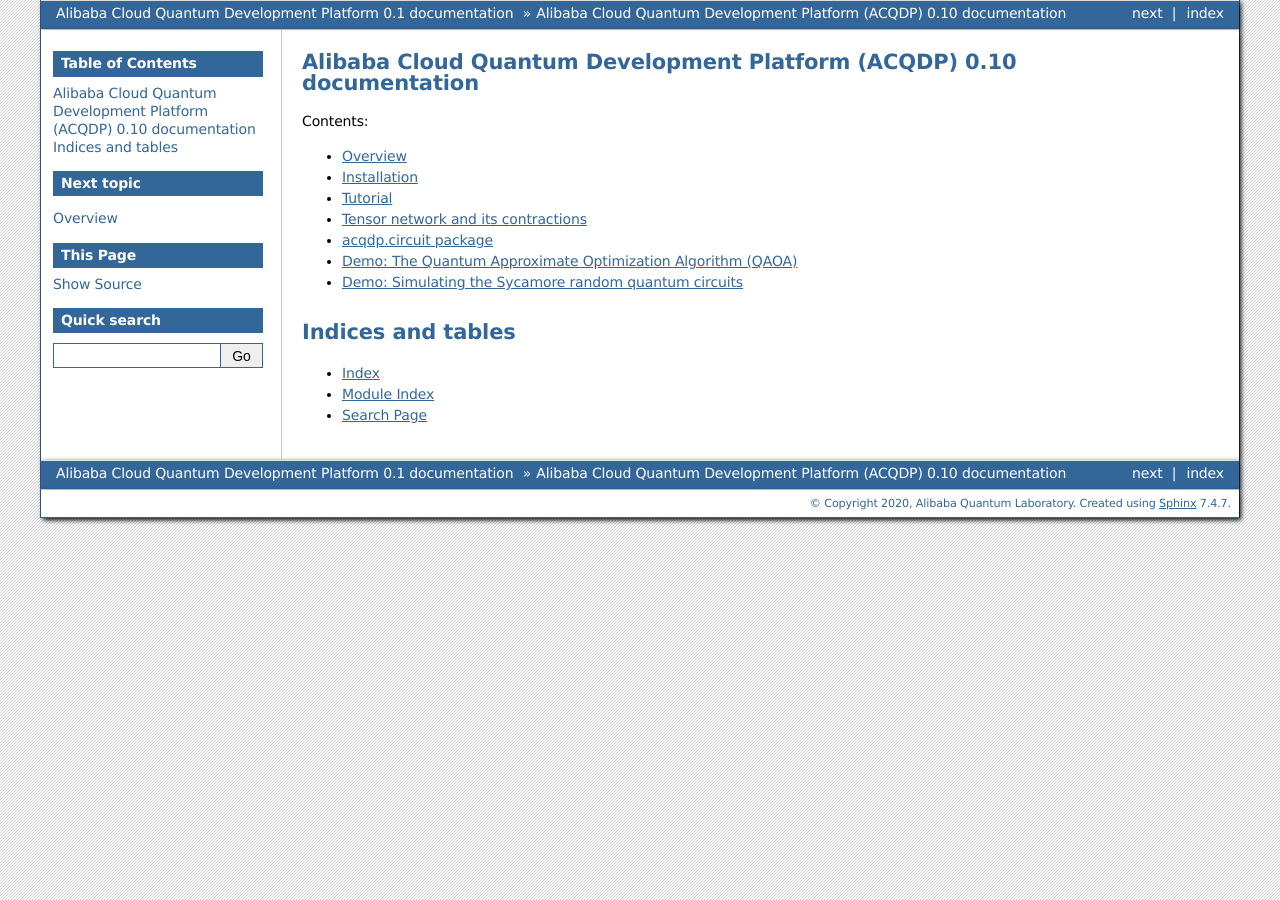
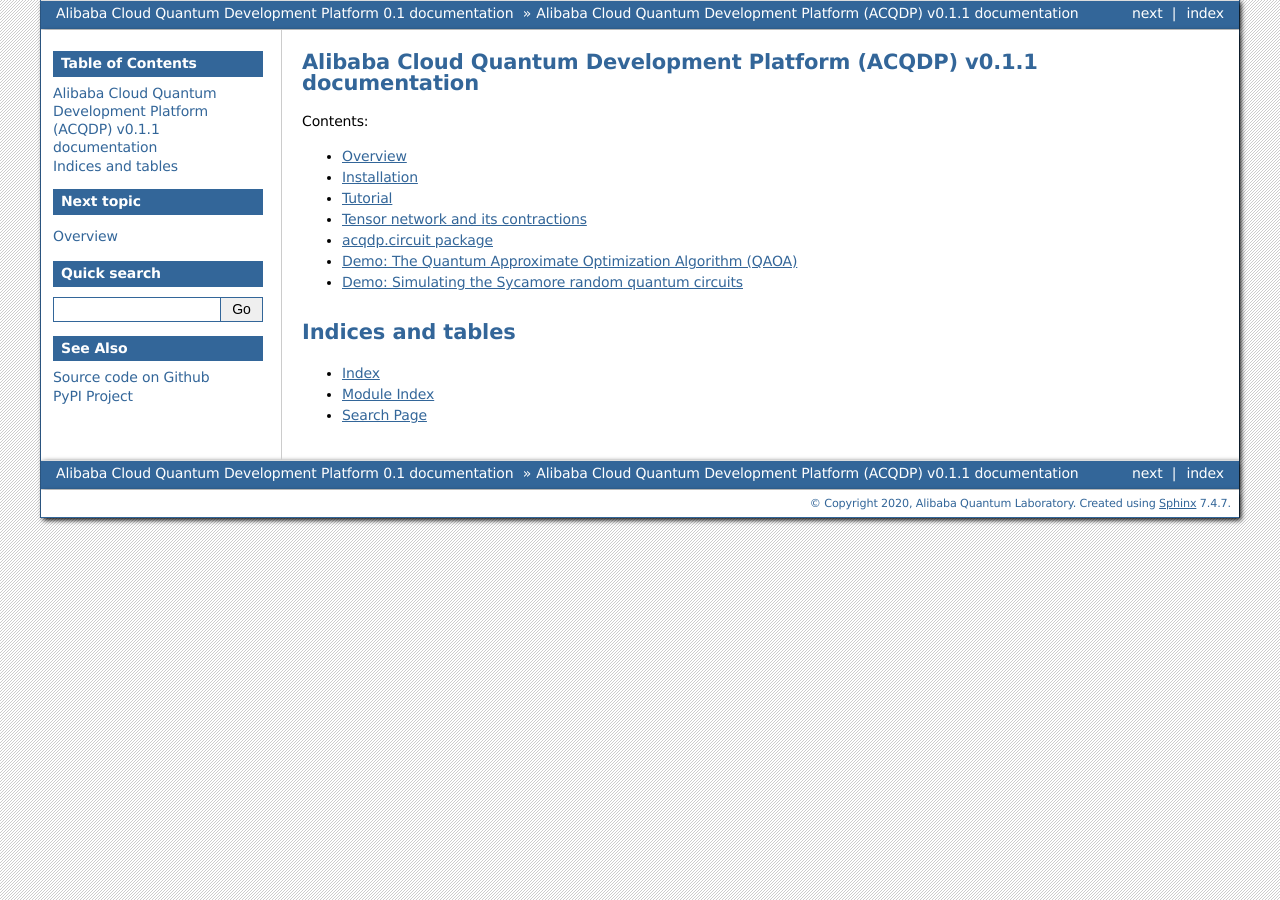
Before and after one commit to alibaba/acqdp, a Sphinx documentation site: the page built from docsource/source/index.rst, in a window 1280 px wide. Built offline with Sphinx 7.4.7, drawn with Linux system fonts in a browser that asks for light colours.

Commit message:
Modify sphinx to include 'see also' in sidebar

```diff
--- /dev/null
+++ b/docsource/source/_templates/side_info.html
@@ -0,0 +1,5 @@
+<h3>See Also</h3>
+<ul>
+<li><a href="https://github.com/alibaba/acqdp">Source code on Github</a></li>
+<li><a href="https://pypi.org/project/acqdp/">PyPI Project</a></li>
+</ul>
--- a/docsource/source/conf.py
+++ b/docsource/source/conf.py
@@ -99,7 +99,7 @@
 # Add any paths that contain custom static files (such as style sheets) here,
 # relative to this directory. They are copied after the builtin static files,
 # so a file named "default.css" will overwrite the builtin "default.css".
-html_static_path = ['_static']
+# html_static_path = ['_static']
 
 # Custom sidebar templates, must be a dictionary that maps document names
 # to template names.
@@ -109,7 +109,7 @@
 # default: ``['localtoc.html', 'relations.html', 'sourcelink.html',
 # 'searchbox.html']``.
 #
-# html_sidebars = {}
+html_sidebars = {'**': ['localtoc.html', 'relations.html', 'searchbox.html', 'side_info.html']}
 
 
 # -- Options for HTMLHelp output ---------------------------------------------
--- a/docsource/source/index.rst
+++ b/docsource/source/index.rst
@@ -3,7 +3,7 @@
    You can adapt this file completely to your liking, but it should at least
    contain the root `toctree` directive.
 
-Alibaba Cloud Quantum Development Platform (ACQDP) 0.10 documentation
+Alibaba Cloud Quantum Development Platform (ACQDP) v0.1.1 documentation
 ==============================================================================
 
 .. toctree::
--- a/docsource/source/qaoa.rst
+++ b/docsource/source/qaoa.rst
@@ -124,7 +124,7 @@
 
 gives the output:
 
-.. code-block:: python
+.. code-block::
 
     Instance has to be a dictionary and it has type <class `NoneType`>
 
```
Also changed, not shown: 2 other files.
